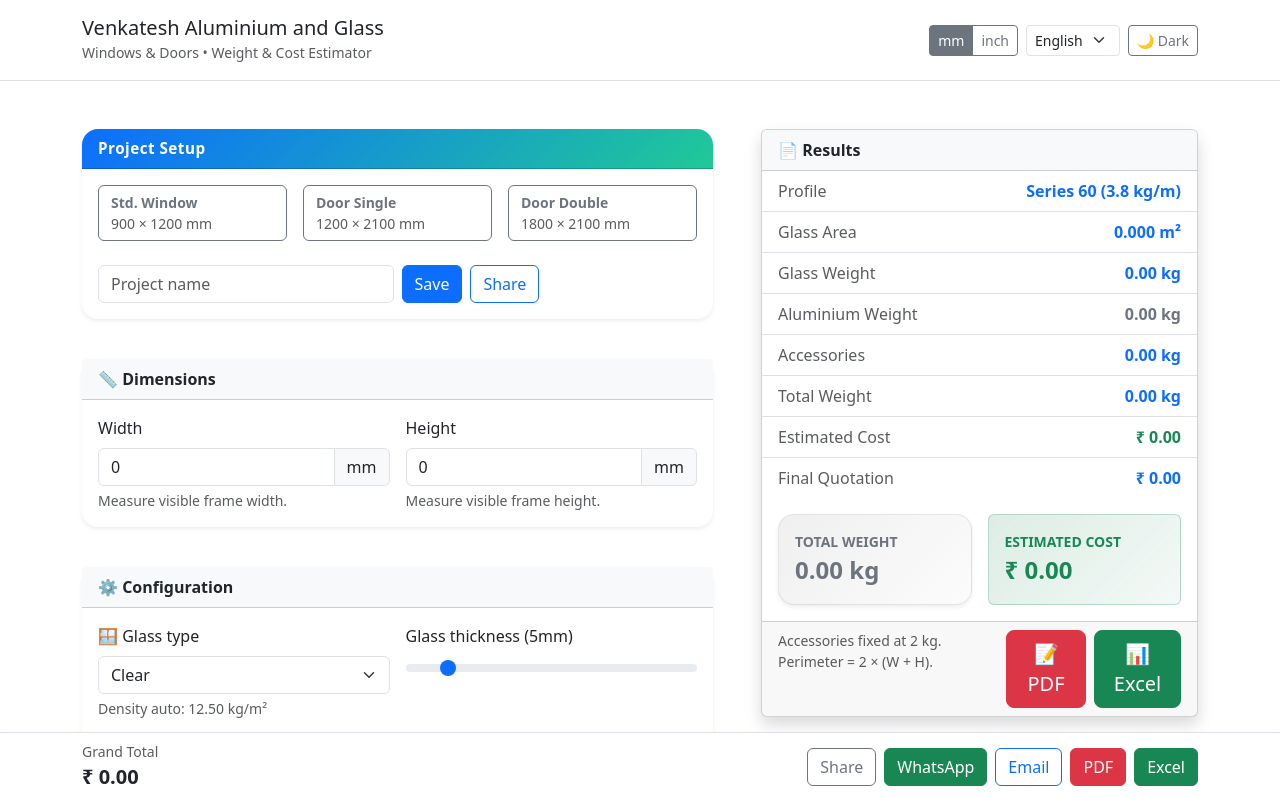
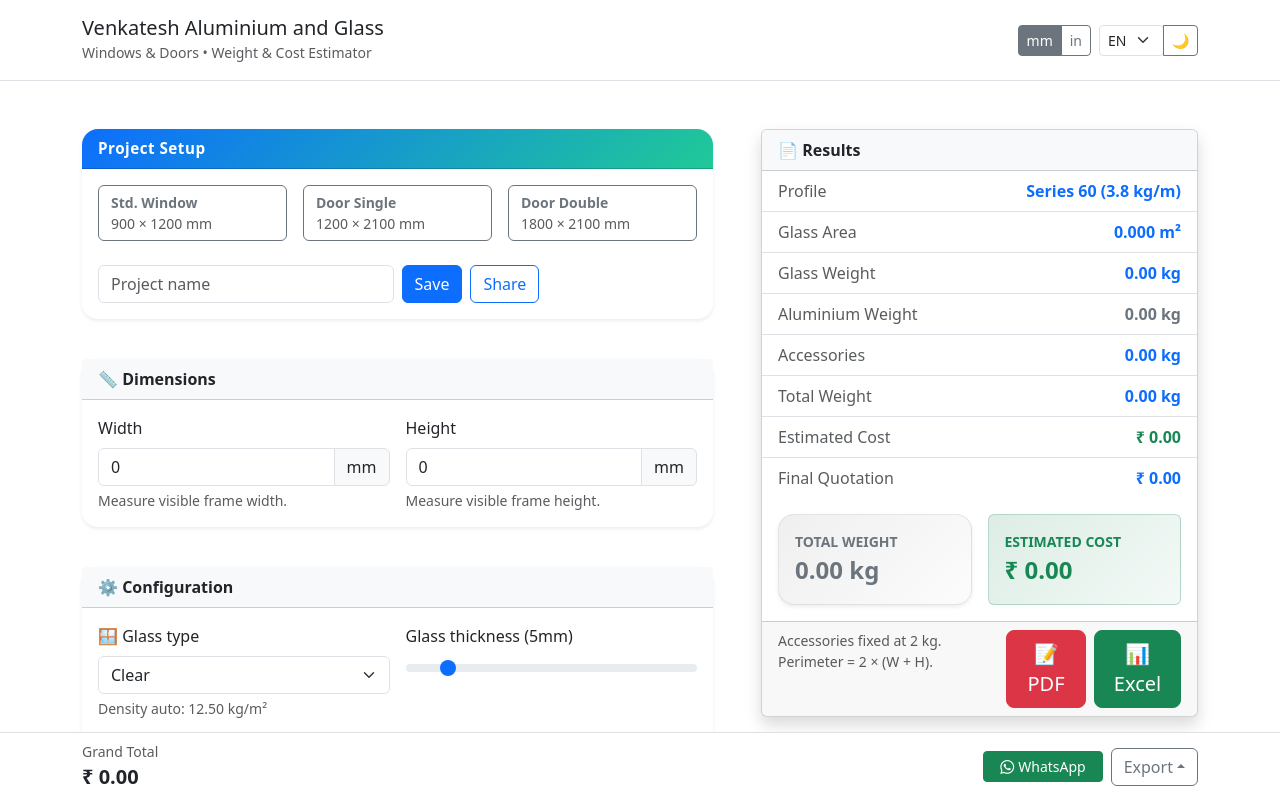
Before and after one commit to shubhamWithProgram/Estimatix, a React (Vite) app: page / in a window 1280 px wide. Shown: the top 798 px of the page. Built offline with nearby package versions, Linux system fonts and the light colour scheme.

Commit message:
fix: whatsapp icon and UI changes

```diff
--- a/index.html
+++ b/index.html
@@ -6,6 +6,10 @@
     <meta name="viewport" content="width=device-width, initial-scale=1.0" />
     <title>venkatesh-aluminium-and-glass</title>
     <link href="https://cdn.jsdelivr.net/npm/bootstrap@5.3.3/dist/css/bootstrap.min.css" rel="stylesheet" integrity="sha384-QWTKZyjpPEjISv5WaRU9OFeRpok6YctnYmDr5pNlyT2bRjXh0JMhjY6hW+ALEwIH" crossorigin="anonymous">
+    <link
+    rel="stylesheet"
+    href="https://cdn.jsdelivr.net/npm/bootstrap-icons@1.11.3/font/bootstrap-icons.min.css"
+  />
   </head>
   <body>
     <div id="app"></div>
--- a/src/App.jsx
+++ b/src/App.jsx
@@ -319,22 +319,24 @@
               <small className="text-body-secondary">{t('Windows & Doors • Weight & Cost Estimator', 'खिड़की व दरवाजे • वजन व लागत अनुमापक')}</small>
             </div>
           </div>
-          <div className="d-flex align-items-center gap-2">
+          <div className="btn-toolbar gap-2 justify-content-end">
             <div className="btn-group btn-group-sm" role="group" aria-label="Unit toggle">
               <button className={`btn btn-outline-secondary ${unit==='mm'?'active':''}`} onClick={()=>setUnit('mm')}>mm</button>
-              <button className={`btn btn-outline-secondary ${unit==='inch'?'active':''}`} onClick={()=>setUnit('inch')}>inch</button>
+              <button className={`btn btn-outline-secondary ${unit==='inch'?'active':''}`} onClick={()=>setUnit('inch')}>in</button>
             </div>
-            <select className="form-select form-select-sm w-auto" value={lang} onChange={e=>setLang(e.target.value)} aria-label="Language">
-              <option value="en">English</option>
-              <option value="hi">हिंदी</option>
+            <div className="btn-group btn-group-sm" role="group">
+              <select className="form-select form-select-sm" style={{minWidth:30}} value={lang} onChange={e=>setLang(e.target.value)} aria-label="Language">
+                <option value="en">EN</option>
+                <option value="hi">HI</option>
               </select>
               <button
                 onClick={toggleTheme}
-              className="btn btn-sm btn-outline-secondary d-inline-flex align-items-center gap-1"
+                className="btn btn-outline-secondary"
                 title="Toggle light/dark"
               >
-              {theme === 'dark' ? '☀️ Light' : '🌙 Dark'}
+                {theme === 'dark' ? '☀️' : '🌙'}
               </button>
+            </div>
           </div>
         </div>
       </header>
@@ -657,17 +659,22 @@
 
       {/* Sticky bottom summary bar */}
       <div className="position-fixed bottom-0 start-0 end-0 bg-body border-top shadow-sm" style={{zIndex:1050}}>
-        <div className="container py-2 d-flex flex-column flex-sm-row align-items-stretch align-items-sm-center gap-2">
-          <div className="flex-fill">
+        <div className="container py-2 d-flex flex-wrap align-items-center gap-2">
+          <div className="me-auto">
             <div className="small text-body-secondary">{t('Grand Total','कुल योग')}</div>
-            <div className="fs-5 fw-bold">₹ {quotation.grandTotal.toFixed(2)}</div>
+            <div className="fs-5 fw-bold m-0">₹ {quotation.grandTotal.toFixed(2)}</div>
           </div>
-          <div className="d-flex gap-2">
-            <button className="btn btn-outline-secondary d-inline-flex align-items-center gap-1" onClick={generateShare}>Share</button>
-            <button className="btn btn-success d-inline-flex align-items-center gap-1" onClick={async()=>{ try{ await (await exportPDFBlob()); await shareViaWhatsApp() } catch { shareViaWhatsApp() } }}>WhatsApp</button>
-            <button className="btn btn-outline-primary d-inline-flex align-items-center gap-1" onClick={shareViaEmail}>Email</button>
-            <button className="btn btn-danger" onClick={exportPDF}>PDF</button>
-            <button className="btn btn-success" onClick={exportExcel}>Excel</button>
+          <button className="btn btn-success btn-sm px-3 d-flex align-items-center gap-1" onClick={async()=>{ try{ await (await exportPDFBlob()); await shareViaWhatsApp() } catch { shareViaWhatsApp() } }}><i className="bi bi-whatsapp"></i> {t('WhatsApp','व्हाट्सएप')}</button>
+          <div className="btn-group dropup">
+            <button type="button" className="btn btn-outline-secondary dropdown-toggle" data-bs-toggle="dropdown" aria-expanded="false">
+              {t('Export','एक्सपोर्ट')}
+            </button>
+            <ul className="dropdown-menu dropdown-menu-end">
+              <li><button className="dropdown-item" onClick={generateShare}>{t('Share Link','लिंक शेयर')}</button></li>
+              <li><button className="dropdown-item" onClick={exportPDF}>PDF</button></li>
+              <li><button className="dropdown-item" onClick={exportExcel}>Excel</button></li>
+              <li><button className="dropdown-item" onClick={shareViaEmail}>{t('Email','ईमेल')}</button></li>
+            </ul>
           </div>
         </div>
       </div>
```
Lines whose indentation alone changed are shown as unchanged.
